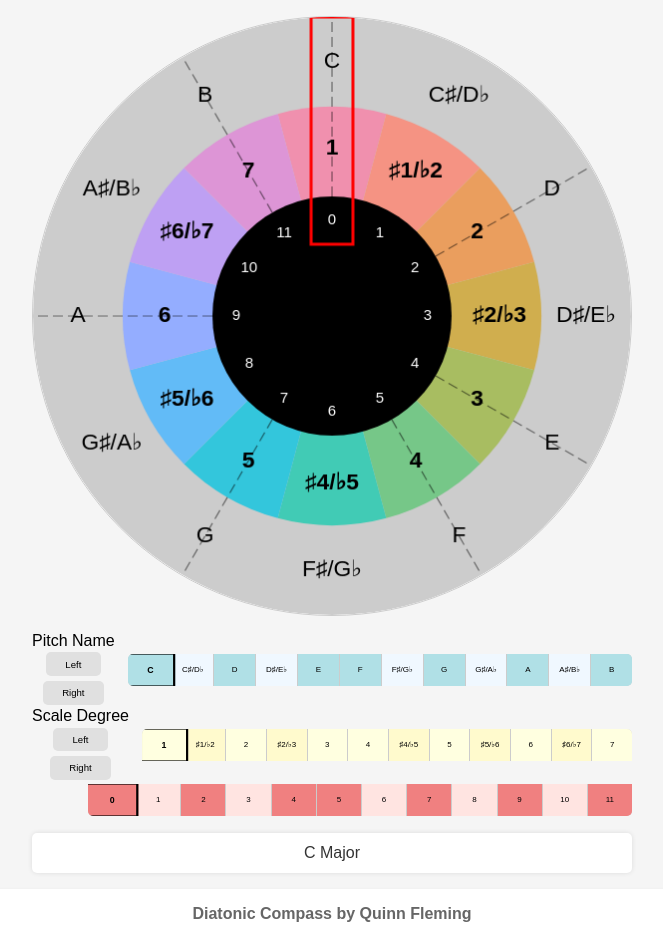
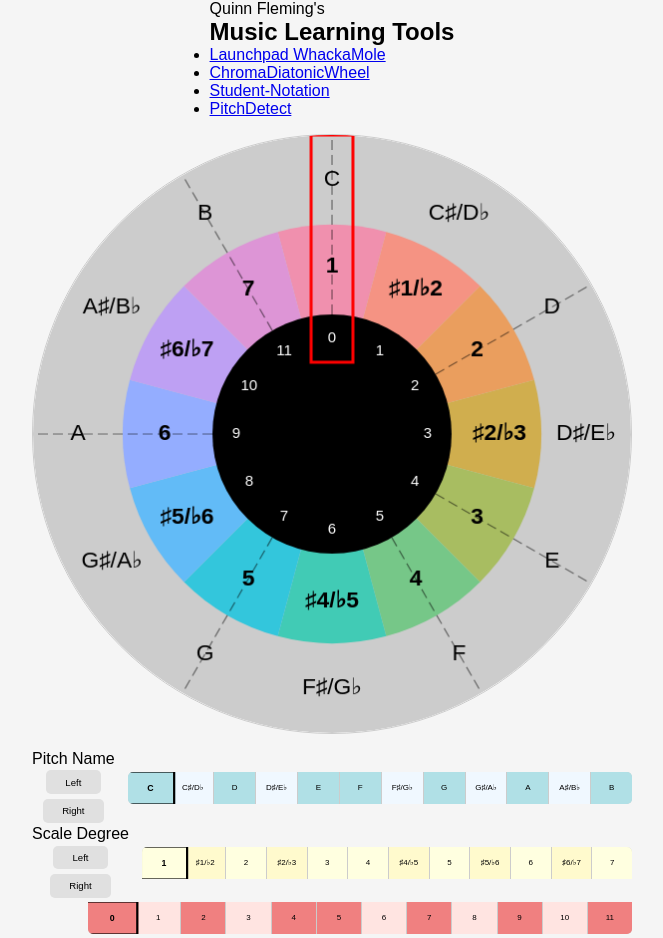
Before and after one commit to iambored456/Diatonic-Compass, a plain HTML site: page index.html in a window 1280 px wide. Shown: the top 938 px of the page, without its empty margins (308-971 px from the left). Drawn offline with Linux system fonts and the light colour scheme.

Commit message:
Update index.html

```diff
--- a/index.html
+++ b/index.html
@@ -8,6 +8,28 @@
   <link rel="stylesheet" href="style.css">
 </head>
 <body>
+
+<!-- Navigation Bar -->
+<nav>
+  <div class="nav-container">
+    <!-- Left-aligned brand (two lines) -->
+    <div class="brand">
+      <p class="small-text">Quinn Fleming's</p>
+      <h1>Music Learning Tools</h1>
+    </div>
+
+    <!-- Centered links -->
+    <ul>
+      <li><a href="https://iambored456.github.io/LaunchpadWhackaMole/">Launchpad WhackaMole</a></li>
+      <li><a href="https://iambored456.github.io/ChromaDiatonicWheel/" class="active">ChromaDiatonicWheel</a></li>
+      <li><a href="https://iambored456.github.io/Student-Notation/">Student-Notation</a></li>
+      <li><a href="https://iambored456.github.io/PitchDetect/">PitchDetect</a></li>
+    </ul>
+  </div>
+</nav>
+
+
+  <!-- Existing Diatonic Compass Content -->
   <div class="main-container">
     <div class="wheel-and-belts-container">
       <div class="wheel-container">
@@ -41,6 +63,7 @@
     </div>
     <div id="result">&nbsp;</div>
   </div>
+
   <div class="title-container">
     <h2>Diatonic Compass by Quinn Fleming</h2>
   </div>
```
